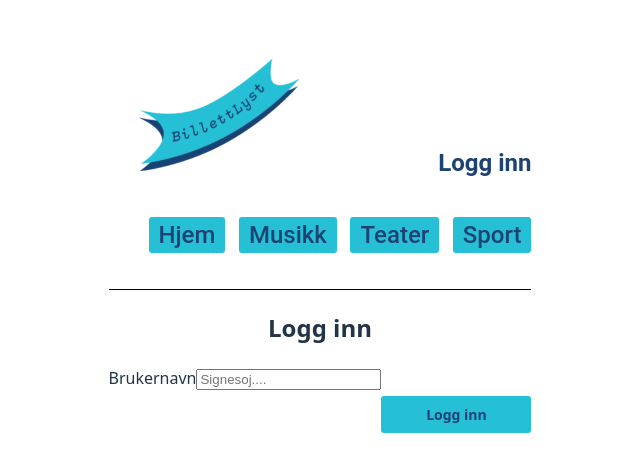
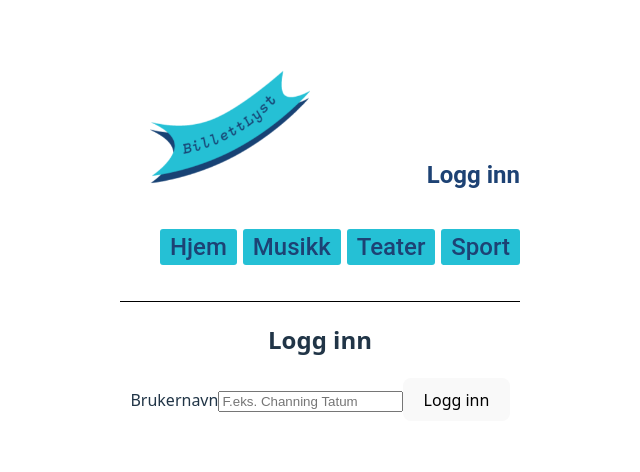
Before and after one commit to hannaso91/eksamen_UIN2025_BillettLyst, a React (Vite) app: page /dashboard in a window 1280 px wide. Shown: the part 154-626 px from the top of the page, without its empty margins (320-960 px from the left). Built offline with nearby package versions, Linux system fonts and the light colour scheme; no server answers.

Commit message:
innlogging mot sanity fungerer

```diff
--- a/package.json
+++ b/package.json
@@ -15,13 +15,13 @@
     "@fortawesome/free-regular-svg-icons": "^6.7.2",
     "@fortawesome/free-solid-svg-icons": "^6.7.2",
     "@fortawesome/react-fontawesome": "^0.2.2",
-    "@sanity/client": "^6.29.0",
     "react": "^19.0.0",
     "react-dom": "^19.0.0",
     "sass": "^1.87.0"
   },
   "devDependencies": {
     "@eslint/js": "^9.22.0",
+    "@sanity/client": "^7.1.0",
     "@types/react": "^19.0.10",
     "@types/react-dom": "^19.0.4",
     "@vitejs/plugin-react": "^4.3.4",
--- a/src/App.jsx
+++ b/src/App.jsx
@@ -20,6 +20,8 @@ function App() {
   const [storageLiked, setStorageLiked] = useState(localStorage.getItem("liked"))
   const [storageUser, setStorageUser] = useState(localStorage.getItem("user"))
   const [user, setUser] = useState([])
+  const [me, setMe] = useState(null)
+  const [friend, setFriend] = useState(null)
 
   useEffect(() => {
     const login = sessionStorage.getItem("login") === "true"
@@ -38,8 +40,6 @@ useEffect(() => {
 }, []); // Ettersom vi skal hente inn fra sanity, lagde vi en testuser for å se om logg inn og logg ut fungerte
 
 
-
-
   const getEventsById = async () => {
     fetch(`https://app.ticketmaster.com/discovery/v2/attractions.json?id=${filterFestival}&countryCode=NO&apikey=AFEfcxa4XlCTGJA56Jk356h0NkfziiWD`)
       .then(response => response.json())
@@ -55,9 +55,18 @@ useEffect(() => {
   };
 
   const userCard = async () => {
-    const data = await fetchMember()
-    setUser(data)
-  }
+    const data = await fetchMember();
+    setUser(data);
+
+    const loggedInName = sessionStorage.getItem("loggedInName")?.toLowerCase();
+
+    const meUser = data.find(u => u.name.toLowerCase() === loggedInName);
+    const friendUser = data.find(u => u._id !== meUser?._id);
+
+    setMe(meUser);
+    setFriend(friendUser);
+  };
+
 
   useEffect(() => {
     getEventsById();
@@ -77,7 +86,7 @@ useEffect(() => {
           <Route path="/" element={<Home festivals={festivals}/>} />
           <Route path="/event/:id" element={<EventPage festivals={festivals}/>} />
           <Route path="/category/:slug" element={<CategoryPage storageLiked={storageLiked}/>} />
-          <Route path="/dashboard" element={signedIn ? <Welcome setSignedIn={setSignedIn}/> : <Dashboard storageUser={storageUser} setSignedIn={setSignedIn} signedIn={signedIn}/>} />
+          <Route path="/dashboard" element={signedIn ? <Welcome setSignedIn={setSignedIn} me={me} friend={friend}/> : <Dashboard storageUser={storageUser} setSignedIn={setSignedIn} signedIn={signedIn} user={user}/>} />
           <Route path="/sanity-event/:id" element={<SanityEventDetails/>}/>
         </Routes>
       </Layout>
--- a/src/components/Dashboard.jsx
+++ b/src/components/Dashboard.jsx
@@ -1,37 +1,45 @@
 import { useState } from "react";
-import LoginInput from "./LoginInput";
 
-export default function Dashboard({storageUser, setSignedIn}) {
-
-    const [userLogin, setUserLogin] = useState([])
-    const [error, setError] = useState()
+export default function Dashboard({ user, setSignedIn }) {
+  const [userLogin, setUserLogin] = useState({});
+  const [error, setError] = useState();
 
   const handleChange = (e) => {
-        const inputName = e.target.name
-        setUserLogin((prev) => ({...prev, [inputName] : e.target.value}))
-    }
+    const inputName = e.target.name;
+    setUserLogin((prev) => ({ ...prev, [inputName]: e.target.value }));
+  };
 
   const handleClick = (e) => {
     e.preventDefault();
-        const existingUser = JSON.parse(storageUser)
-        const exists = userLogin.username === existingUser.username
-        exists ? setSignedIn(true) && sessionStorage.setItem("login", true) : setError("Brukernavn eller passord stemmer ikke")
+    const exists = user.find(
+      (u) => u.name.toLowerCase() === userLogin.username?.toLowerCase()
+    );
 
+    if (exists) {
+      sessionStorage.setItem("login", "true");
+      sessionStorage.setItem("loggedInName", exists.name);
+      setSignedIn(true);
+    } else {
+      setError("Brukernavnet finnes ikke i databasen.");
+    }
+  };
 
-    }
-
-
-
-    return(
+  return (
     <>
       <h2>Logg inn</h2>
       <form>
         <label>
           Brukernavn
-                <input type="text" placeholder="Signesoj...." name="username" onChange={handleChange}/>
+          <input
+            type="text"
+            placeholder="F.eks. Channing Tatum"
+            name="username"
+            onChange={handleChange}
+          />
         </label>
         <button onClick={handleClick}>Logg inn</button>
       </form>
+      {error && <p style={{ color: "red" }}>{error}</p>}
     </>
-    )
+  );
 }
--- a/src/components/Welcome.jsx
+++ b/src/components/Welcome.jsx
@@ -1,4 +1,4 @@
-export default function Welcome() {
+export default function Welcome({user}) {
 
 
 
--- a/src/sanity/client.js
+++ b/src/sanity/client.js
@@ -1,7 +1,7 @@
 import { createClient } from "@sanity/client";
 
 export const client = createClient({
-    projectId: "p7tw8lfq",
+    projectId: "schk435k",
     dataset: "production",
     apiVersion: "v2025-03-24",
     useCdn: false,
--- a/src/sanity/member.js
+++ b/src/sanity/member.js
@@ -2,7 +2,5 @@ import {client} from "./client"
 
 export async function fetchMember (){
     const data = await client.fetch(`*[_type == 'user'] {_id, name, age, gender, image{asset ->{_id, url}}}`)
-
-
     return data
 }
```
Also changed, not shown: 1 other file (tests, documents, lock files or other folders). Lines whose indentation alone changed are shown as unchanged.
